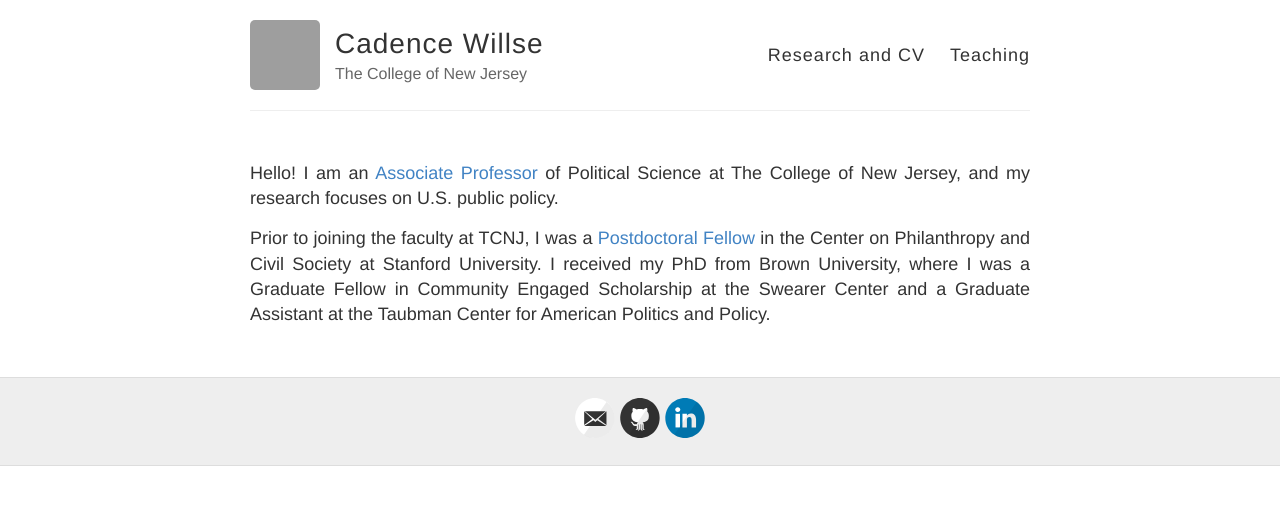
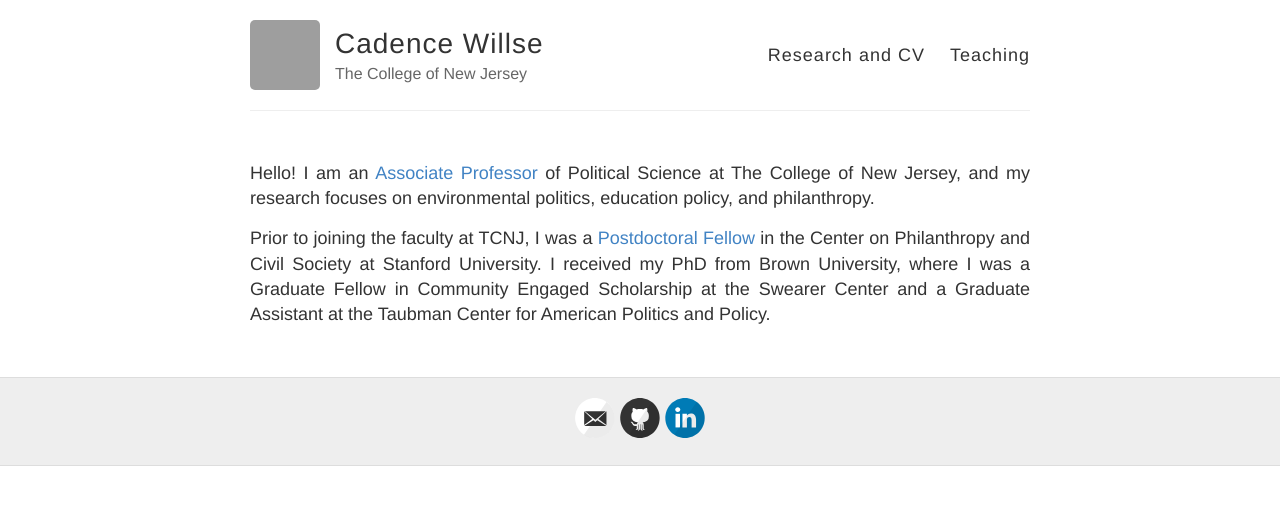
Before and after one commit to cadencewillse/cadencewillse.github.io, a Jekyll site: the page built from index.md, in a window 1280 px wide. Shown: the top 505 px of the page. Built offline with Jekyll 4.4.1, drawn with Linux system fonts in a browser that asks for light colours; grey boxes are pictures that could not be loaded.

Commit message:
Update index.md

```diff
--- a/index.md
+++ b/index.md
@@ -2,6 +2,6 @@
 layout: default
 ---
 
-Hello! I am an [Associate Professor](https://polisci.tcnj.edu/faculty_staff/cadence-willse/) of Political Science at The College of New Jersey, and my research focuses on U.S. public policy.
+Hello! I am an [Associate Professor](https://polisci.tcnj.edu/faculty_staff/cadence-willse/) of Political Science at The College of New Jersey, and my research focuses on environmental politics, education policy, and philanthropy.
 
 Prior to joining the faculty at TCNJ, I was a [Postdoctoral Fellow](https://pacscenter.stanford.edu/person/cadence-willse/) in the Center on Philanthropy and Civil Society at Stanford University. I received my PhD from Brown University, where I was a Graduate Fellow in Community Engaged Scholarship at the Swearer Center and a Graduate Assistant at the Taubman Center for American Politics and Policy.
```
